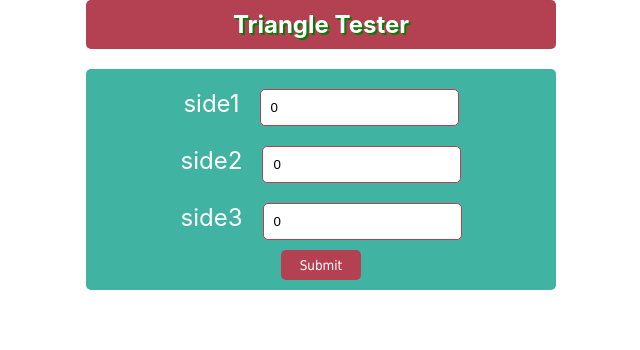
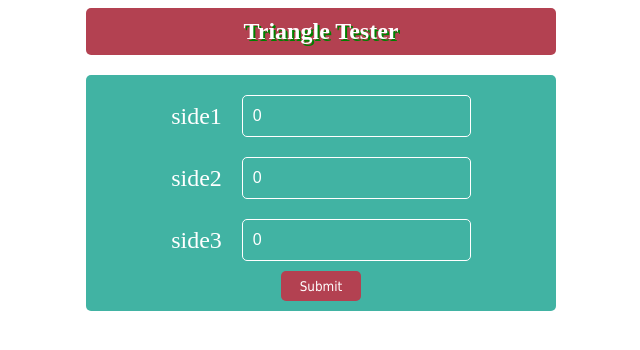
Before and after one commit to DEJENERUTA/nordea_assignment, a React (Create React App) app: page / in a window 1280 px wide. Shown: the top 350 px of the page, without its empty margins (319-959 px from the left). Built offline with nearby package versions, Linux system fonts and the light colour scheme.

Commit message:
format code

```diff
--- a/src/App.css
+++ b/src/App.css
@@ -24,18 +24,6 @@
   border-radius: 5px;
   margin-top: 20px;
 }
-
-label {
-  padding: 10px;
-  margin: 10p;
-  font-size: 24px;
-}
-input {
-  padding: 10px;
-  margin: 10px;
-  border-radius: 5px;
-  border: 1px solid #b34151;
-}
 .btn {
   border-radius: 5px;
   border: 0;
@@ -54,3 +42,30 @@
   background: #fff;
   color: #b34151;
 }
+.form-group {
+  display: flex;
+  justify-content: center;
+  align-items: center;
+}
+label {
+  padding: 10px;
+  margin: 10p;
+  font-size: 24px;
+}
+input {
+  padding: 10px;
+  margin: 10px;
+  border-radius: 5px;
+  border: 1px solid #b34151;
+}
+
+.form-control {
+  height: 40px;
+  border-radius: 5px;
+  border: 1px solid #fff;
+  padding: 0 10px;
+  font-size: 1em;
+  color: #fff;
+  background-color: #41b3a3;
+  margin-bottom: 10px;
+}
--- a/src/components/Traingle.js
+++ b/src/components/Traingle.js
@@ -5,6 +5,8 @@
 import FormGroup from "./FormGroup";
 
 const Triangle = () => {
+  //move the 4 useState calls into a custom hook
+
   const [side1, setSide1] = useState(0);
   const [side2, setSide2] = useState(0);
   const [side3, setSide3] = useState(0);
--- a/src/index.css
+++ /dev/null
@@ -1,13 +0,0 @@
-body {
-  margin: 0;
-  font-family: -apple-system, BlinkMacSystemFont, 'Segoe UI', 'Roboto', 'Oxygen',
-    'Ubuntu', 'Cantarell', 'Fira Sans', 'Droid Sans', 'Helvetica Neue',
-    sans-serif;
-  -webkit-font-smoothing: antialiased;
-  -moz-osx-font-smoothing: grayscale;
-}
-
-code {
-  font-family: source-code-pro, Menlo, Monaco, Consolas, 'Courier New',
-    monospace;
-}
--- a/src/index.js
+++ b/src/index.js
@@ -1,6 +1,5 @@
 import React from "react";
 import ReactDOM from "react-dom/client";
-import "./index.css";
 import App from "./App";
 
 const root = ReactDOM.createRoot(document.getElementById("root"));
```
